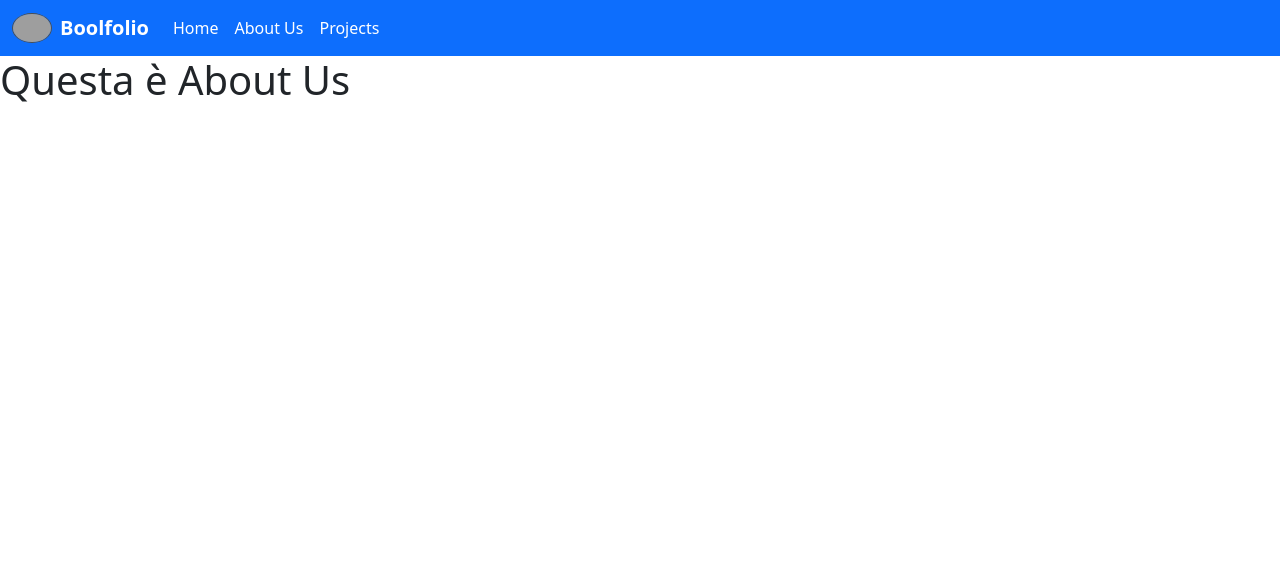
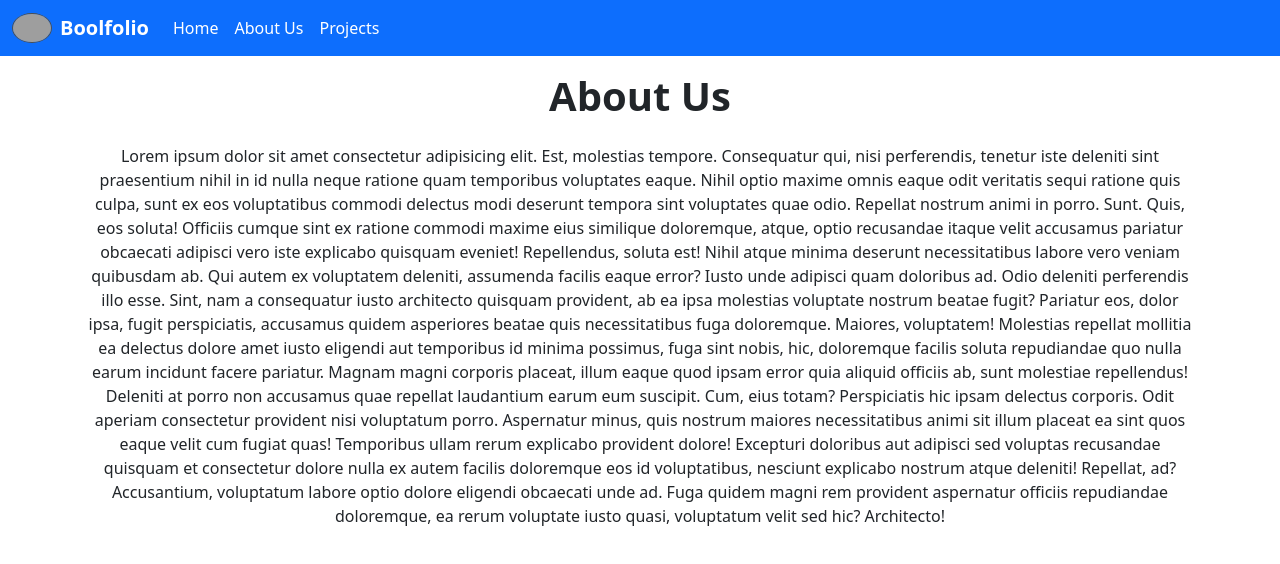
Before and after one commit to andrea-bertaglia/vite-boolfolio, a Vue app: page /about-us in a window 1280 px wide. Shown: the top 564 px of the page. Built offline with nearby package versions, Linux system fonts and the light colour scheme; grey boxes are pictures that could not be loaded.

Commit message:
feat: home and about-us draft layout

```diff
--- a/src/pages/AppAboutUs.vue
+++ b/src/pages/AppAboutUs.vue
@@ -5,7 +5,40 @@ export default {
 </script>
 
 <template>
-    <h1>Questa è About Us</h1>
+    <div class="container">
+        <h1 class="py-3 text-center fw-bold">About Us</h1>
+        <div class="text-center">
+            <p>Lorem ipsum dolor sit amet consectetur adipisicing elit. Est, molestias tempore. Consequatur qui, nisi
+                perferendis, tenetur iste deleniti sint praesentium nihil in id nulla neque ratione quam temporibus
+                voluptates eaque.
+                Nihil optio maxime omnis eaque odit veritatis sequi ratione quis culpa, sunt ex eos voluptatibus commodi
+                delectus modi deserunt tempora sint voluptates quae odio. Repellat nostrum animi in porro. Sunt.
+                Quis, eos soluta! Officiis cumque sint ex ratione commodi maxime eius similique doloremque, atque, optio
+                recusandae itaque velit accusamus pariatur obcaecati adipisci vero iste explicabo quisquam eveniet!
+                Repellendus, soluta est!
+                Nihil atque minima deserunt necessitatibus labore vero veniam quibusdam ab. Qui autem ex voluptatem
+                deleniti, assumenda facilis eaque error? Iusto unde adipisci quam doloribus ad. Odio deleniti
+                perferendis illo esse.
+                Sint, nam a consequatur iusto architecto quisquam provident, ab ea ipsa molestias voluptate nostrum
+                beatae fugit? Pariatur eos, dolor ipsa, fugit perspiciatis, accusamus quidem asperiores beatae quis
+                necessitatibus fuga doloremque.
+                Maiores, voluptatem! Molestias repellat mollitia ea delectus dolore amet iusto eligendi aut temporibus
+                id minima possimus, fuga sint nobis, hic, doloremque facilis soluta repudiandae quo nulla earum incidunt
+                facere pariatur.
+                Magnam magni corporis placeat, illum eaque quod ipsam error quia aliquid officiis ab, sunt molestiae
+                repellendus! Deleniti at porro non accusamus quae repellat laudantium earum eum suscipit. Cum, eius
+                totam?
+                Perspiciatis hic ipsam delectus corporis. Odit aperiam consectetur provident nisi voluptatum porro.
+                Aspernatur minus, quis nostrum maiores necessitatibus animi sit illum placeat ea sint quos eaque velit
+                cum fugiat quas!
+                Temporibus ullam rerum explicabo provident dolore! Excepturi doloribus aut adipisci sed voluptas
+                recusandae quisquam et consectetur dolore nulla ex autem facilis doloremque eos id voluptatibus,
+                nesciunt explicabo nostrum atque deleniti!
+                Repellat, ad? Accusantium, voluptatum labore optio dolore eligendi obcaecati unde ad. Fuga quidem magni
+                rem provident aspernatur officiis repudiandae doloremque, ea rerum voluptate iusto quasi, voluptatum
+                velit sed hic? Architecto!</p>
+        </div>
+    </div>
 </template>
 
 <style lang="scss" scoped></style>
--- a/src/pages/AppHome.vue
+++ b/src/pages/AppHome.vue
@@ -5,7 +5,14 @@ export default {
 </script>
 
 <template>
-    <h1>Questa è Home Page</h1>
+    <div class="container">
+        <h1 class="py-3 text-center fw-bold">Home Page</h1>
+        <div class="text-center">
+            <img src="https://d92mrp7hetgfk.cloudfront.net/images/sites/misc/Boolean/original.png?1623187562"
+                class="main-img rounded rounded-circle me-2 border" alt="Boolfolio"
+                style="max-width: 400px; margin-top: 2em;">
+        </div>
+    </div>
 </template>
 
 <style lang="scss" scoped></style>
```
Also changed, not shown: src/components/AppMain.vue (deleted, +0 -87 lines).
